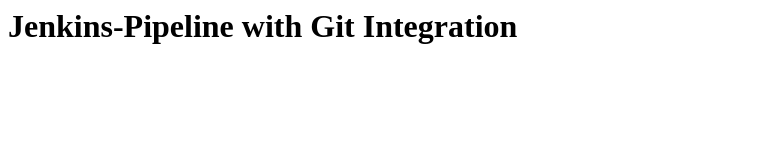
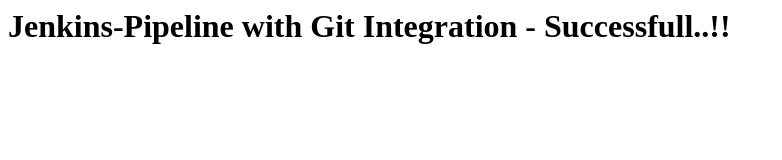
Before and after one commit to dhavamani2706/Jenkins-pipeline-GIT, a plain HTML site: page index.html in a window 1280 px wide. Shown: the whole page, without its empty margins (0-782 px from the left). Drawn offline with Linux system fonts and the light colour scheme.

Commit message:
updated index file content

```diff
--- a/index.html
+++ b/index.html
@@ -1,2 +1,2 @@
 
-<h1>Jenkins-Pipeline with Git Integration</h1>
+<h1>Jenkins-Pipeline with Git Integration - Successfull..!!</h1>
```
Also changed, not shown: 1 other file.
